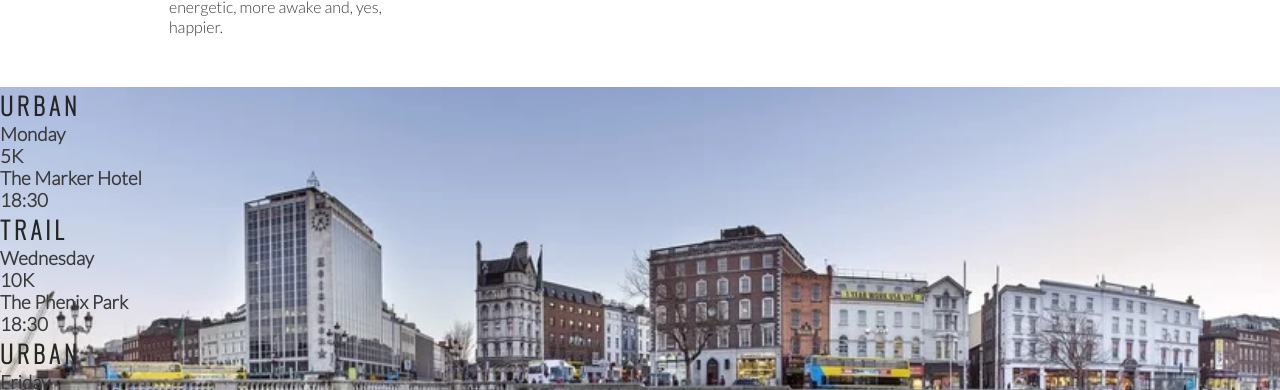
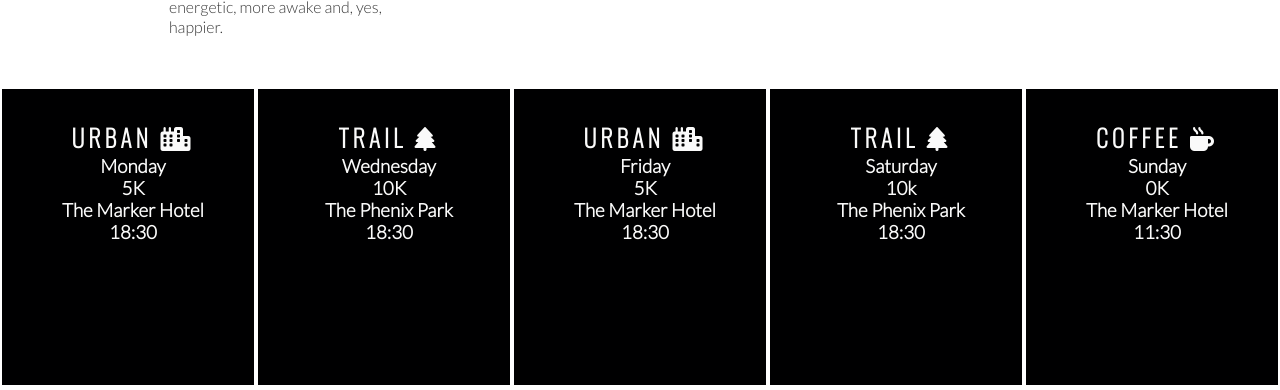
Before and after one commit to Michelle-io/love-running, a plain HTML site: page index.html in a window 1280 px wide. Shown: the part 1262-1652 px from the top of the page. Drawn offline with nearby package versions, Linux system fonts and the light colour scheme.

Commit message:
Style panels and icons

```diff
--- a/assets/css/style.css
+++ b/assets/css/style.css
@@ -217,3 +217,19 @@
   width: 100%;
   overflow: hidden;
 }
+
+#times div {
+  color: #fafafa;
+  background-color: rgba(0, 0, 0.6);
+  width: 20%;
+  height: 300px;
+  float: left;
+  padding: 30px 0 0 10px;
+  text-align: center;
+  border: 2px solid white;
+  box-sizing: border-box;
+}
+
+#times h2 {
+  color: #fafafa;
+}
--- a/index.html
+++ b/index.html
@@ -99,35 +99,35 @@
 
     <section id="times">
       <div>
-        <h2>Urban</h2>
+        <h2>Urban <i class="fa-solid fa-city"></i></h2>
         <h3>Monday</h3>
         <h3>5K</h3>
         <h3>The Marker Hotel</h3>
         <h3>18:30</h3>
       </div>
       <div>
-        <h2>Trail</h2>
+        <h2>Trail <i class="fa-sharp fa-solid fa-tree"></i></h2>
         <h3>Wednesday</h3>
         <h3>10K</h3>
         <h3>The Phenix Park</h3>
         <h3>18:30</h3>
       </div>
       <div>
-        <h2>Urban</h2>
+        <h2>Urban <i class="fa-solid fa-city"></i></h2>
         <h3>Friday</h3>
         <h3>5K</h3>
         <h3>The Marker Hotel</h3>
         <h3>18:30</h3>
       </div>
       <div>
-        <h2>Trail</h2>
+        <h2>Trail <i class="fa-sharp fa-solid fa-tree"></i></h2>
         <h3>Saturday</h3>
         <h3>10k</h3>
         <h3>The Phenix Park</h3>
         <h3>18:30</h3>
       </div>
       <div>
-        <h2>Coffee</h2>
+        <h2>Coffee <i class="fa-sharp fa-solid fa-mug-hot"></i></h2>
         <h3>Sunday</h3>
         <h3>0K</h3>
         <h3>The Marker Hotel</h3>
```
